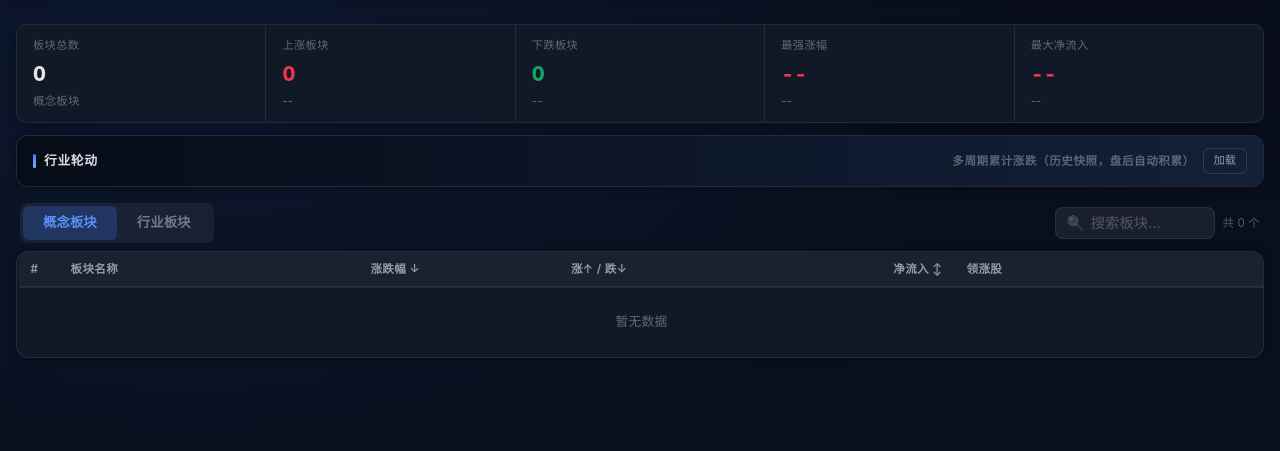
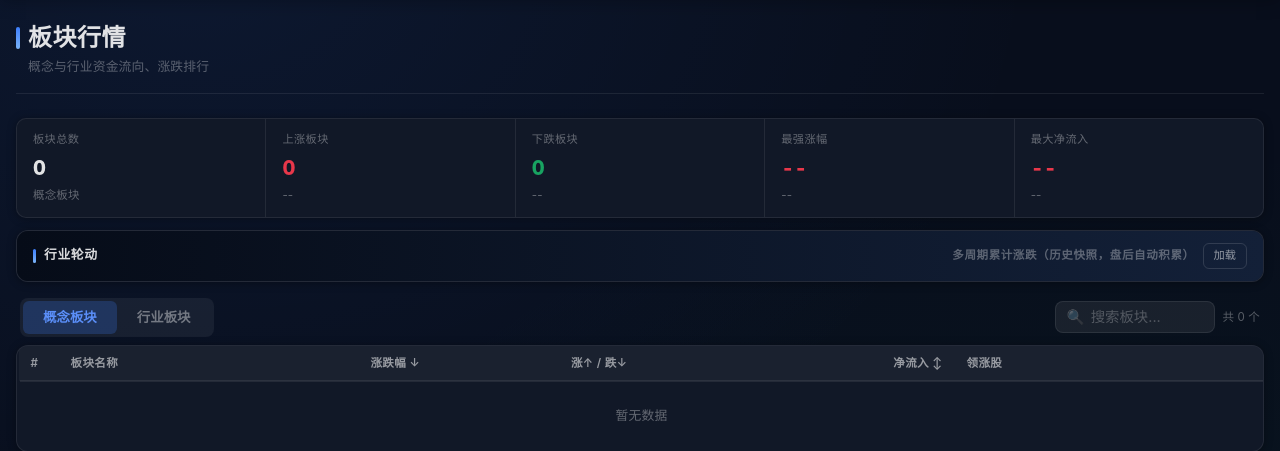
Before and after one commit to cjgao2022/stock-radar, a FastAPI app: page /boards in a window 1280 px wide. Shown: the part 52-503 px from the top of the page. Run offline with FastAPI, Linux system fonts and the light colour scheme; data that the repository does not hold is empty; some libraries are stand-ins or nearby versions.

Commit message:
新增全站统一页面头（标题+副标题）
- base.html 加 .page-head 组件与 page_title/page_subtitle/page_meta 块
- 8 个页面各设页面标题与一句用途副标题，落页即知定位
- page_meta 空槽预留「数据更新时间」，为空自动隐藏

Co-Authored-By: Claude Opus 4.8 <noreply@anthropic.com>

```diff
--- a/templates/base.html
+++ b/templates/base.html
@@ -162,6 +162,31 @@
 
     /* ── 主布局 ── */
     .main-wrap { padding: var(--sp-6) var(--sp-4) var(--sp-8); }
+
+    /* ── 页面头（统一定位区） ── */
+    .page-head {
+      display: flex; align-items: flex-end; justify-content: space-between;
+      gap: var(--sp-4); flex-wrap: wrap;
+      margin-bottom: var(--sp-6); padding-bottom: var(--sp-4);
+      border-bottom: 1px solid var(--border);
+    }
+    .page-head .ph-title {
+      margin: 0; font-size: var(--fs-h1); font-weight: 800; letter-spacing: .5px;
+      color: var(--text1); line-height: 1.2;
+      display: flex; align-items: center; gap: var(--sp-2);
+    }
+    .page-head .ph-title .ph-bar {
+      width: 4px; height: 22px; border-radius: 2px;
+      background: linear-gradient(180deg, var(--accent) 0%, #7ab3f8 100%);
+    }
+    .page-head .ph-sub {
+      margin: var(--sp-1) 0 0 calc(4px + var(--sp-2));
+      font-size: var(--fs-sm); color: var(--text3);
+    }
+    .page-head .ph-sub:empty { display: none; }
+    .page-head .ph-meta {
+      font-size: var(--fs-xs); color: var(--text3); font-variant-numeric: tabular-nums;
+    }
 
     /* ── 通用卡片 ── */
     .panel {
@@ -472,6 +497,15 @@
 </div>
 
 <div class="main-wrap">
+  {% block page_head %}
+  <div class="page-head">
+    <div>
+      <h1 class="ph-title"><span class="ph-bar"></span>{% block page_title %}{% endblock %}</h1>
+      <div class="ph-sub">{% block page_subtitle %}{% endblock %}</div>
+    </div>
+    <div class="ph-meta">{% block page_meta %}{% endblock %}</div>
+  </div>
+  {% endblock %}
   {% block content %}{% endblock %}
 </div>
 
--- a/templates/boards.html
+++ b/templates/boards.html
@@ -1,5 +1,7 @@
 {% extends "base.html" %}
 {% block title %}板块行情 - 股票雷达{% endblock %}
+{% block page_title %}板块行情{% endblock %}
+{% block page_subtitle %}概念与行业资金流向、涨跌排行{% endblock %}
 
 {% block head %}
 <style>
--- a/templates/etf.html
+++ b/templates/etf.html
@@ -1,5 +1,7 @@
 {% extends "base.html" %}
 {% block title %}ETF 行情 - 股票雷达{% endblock %}
+{% block page_title %}ETF 持仓{% endblock %}
+{% block page_subtitle %}持仓行情、规模与折溢价{% endblock %}
 
 {% block head %}
 <style>
--- a/templates/leaders.html
+++ b/templates/leaders.html
@@ -1,5 +1,7 @@
 {% extends "base.html" %}
 {% block title %}行业龙头 - 股票雷达{% endblock %}
+{% block page_title %}行业龙头{% endblock %}
+{% block page_subtitle %}申万一/二级行业成交额 TOP5{% endblock %}
 
 {% block head %}
 <style>
--- a/templates/macro.html
+++ b/templates/macro.html
@@ -1,5 +1,7 @@
 {% extends "base.html" %}
 {% block title %}宏观数据 - 股票雷达{% endblock %}
+{% block page_title %}宏观数据{% endblock %}
+{% block page_subtitle %}CPI·PPI·PMI·M2 与市场估值温度、两融趋势{% endblock %}
 
 {% block head %}
 <style>
--- a/templates/news.html
+++ b/templates/news.html
@@ -1,5 +1,7 @@
 {% extends "base.html" %}
 {% block title %}公告研报 - 股票雷达{% endblock %}
+{% block page_title %}公告研报{% endblock %}
+{% block page_subtitle %}持仓与全市场公告、机构研报{% endblock %}
 
 {% block head %}
 <style>
--- a/templates/overview.html
+++ b/templates/overview.html
@@ -1,5 +1,7 @@
 {% extends "base.html" %}
 {% block title %}大盘概览 - 股票雷达{% endblock %}
+{% block page_title %}大盘概览{% endblock %}
+{% block page_subtitle %}指数、市场情绪、板块与资金全景{% endblock %}
 
 {% block head %}
 <style>
--- a/templates/stocks.html
+++ b/templates/stocks.html
@@ -1,5 +1,7 @@
 {% extends "base.html" %}
 {% block title %}个股行情 - 股票雷达{% endblock %}
+{% block page_title %}个股持仓{% endblock %}
+{% block page_subtitle %}持仓行情、盈亏与主力资金{% endblock %}
 
 {% block head %}
 <style>
--- a/templates/valuation.html
+++ b/templates/valuation.html
@@ -1,5 +1,7 @@
 {% extends "base.html" %}
 {% block title %}行业估值 - 股票雷达{% endblock %}
+{% block page_title %}行业估值{% endblock %}
+{% block page_subtitle %}证监会行业分类 PE 加权/中位数分位扫描{% endblock %}
 
 {% block head %}
 <style>
```
